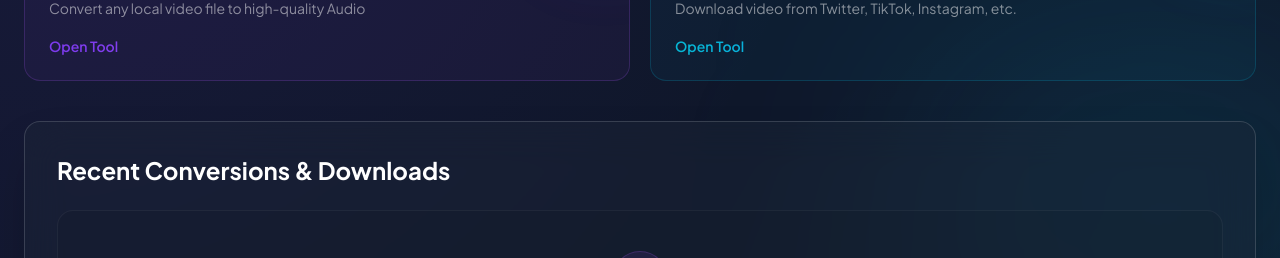
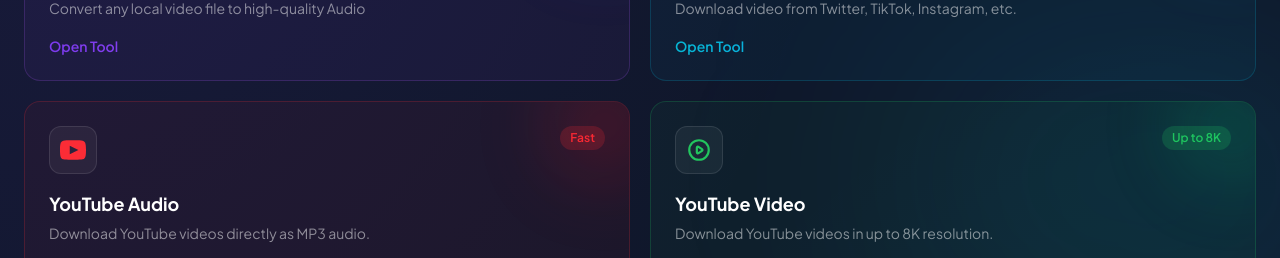
Before and after one commit to arman-somani/mediatools, a Next.js app in the folder frontend/: page /dashboard in a window 1280 px wide. Shown: the part 542-800 px from the top of the page. Built offline with nearby package versions, Linux system fonts and the light colour scheme; no server answers.

Commit message:
Auto-sync updates

```diff
--- a/frontend/src/app/dashboard/page.tsx
+++ b/frontend/src/app/dashboard/page.tsx
@@ -27,10 +27,9 @@ function formatBytes(bytes?: number) {
 }
 
 const TOOLS = [
-
     {
-        label: 'Video to Audio ',
-        description: 'Convert any local video file to high-quality Audio ',
+        label: 'Video to Audio',
+        description: 'Convert any local video file to high-quality Audio',
         href: '/converter',
         gradient: 'from-brand-violet to-brand-purple',
         shadow: 'hover:shadow-[0_0_30px_rgba(168,85,247,0.35)]',
@@ -60,6 +59,39 @@ const TOOLS = [
         badge: 'Any Site',
         badgeColor: 'bg-brand-cyan/20 text-brand-cyan',
     },
+    {
+        label: 'YouTube Audio',
+        description: 'Download YouTube videos directly as MP3 audio.',
+        href: '/youtube',
+        gradient: 'from-red-500 to-red-600',
+        shadow: 'hover:shadow-[0_0_30px_rgba(239,68,68,0.35)]',
+        border: 'border-red-500/20',
+        bg: 'bg-red-500/5',
+        icon: (
+            <svg width="26" height="26" fill="currentColor" viewBox="0 0 24 24" className="text-red-500">
+                <path d="M19.615 3.184c-3.604-.246-11.631-.245-15.23 0-3.897.266-4.356 2.62-4.385 8.816.029 6.185.484 8.549 4.385 8.816 3.6.245 11.626.246 15.23 0 3.897-.266 4.356-2.62 4.385-8.816-.029-6.185-.484-8.549-4.385-8.816zm-10.615 12.816v-8l8 3.993-8 4.007z"/>
+            </svg>
+        ),
+        badge: 'Fast',
+        badgeColor: 'bg-red-500/20 text-red-500',
+    },
+    {
+        label: 'YouTube Video',
+        description: 'Download YouTube videos in up to 8K resolution.',
+        href: '/yt-video',
+        gradient: 'from-brand-green to-emerald-500',
+        shadow: 'hover:shadow-[0_0_30px_rgba(34,197,94,0.35)]',
+        border: 'border-brand-green/20',
+        bg: 'bg-brand-green/5',
+        icon: (
+            <svg width="26" height="26" fill="none" stroke="currentColor" strokeWidth="2" viewBox="0 0 24 24" className="text-brand-green">
+                <path strokeLinecap="round" strokeLinejoin="round" d="M14.752 11.168l-3.197-2.132A1 1 0 0010 9.87v4.263a1 1 0 001.555.832l3.197-2.132a1 1 0 000-1.664z" />
+                <path strokeLinecap="round" strokeLinejoin="round" d="M21 12a9 9 0 11-18 0 9 9 0 0118 0z" />
+            </svg>
+        ),
+        badge: 'Up to 8K',
+        badgeColor: 'bg-brand-green/20 text-brand-green',
+    }
 ];
 
 export default function DashboardPage() {
```
